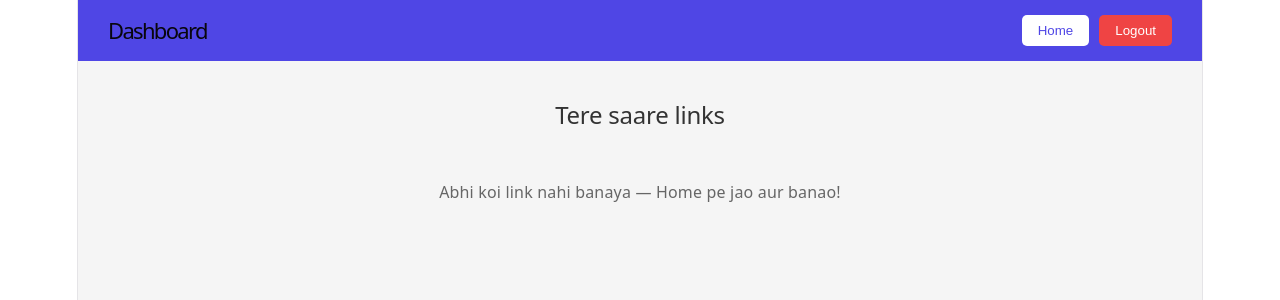
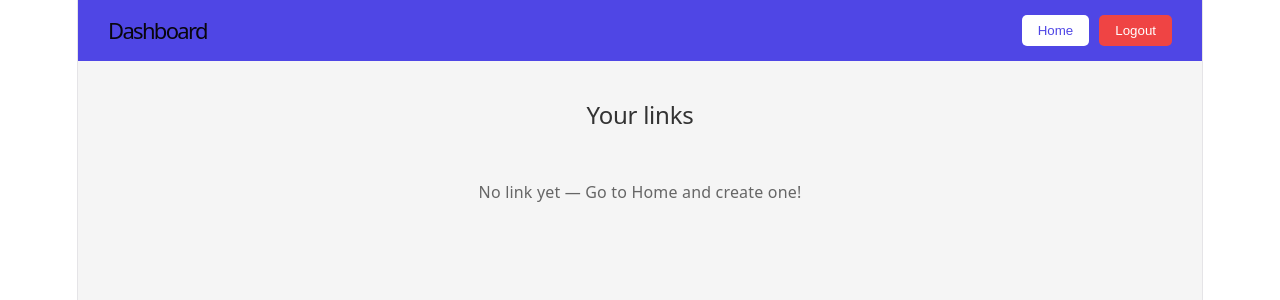
Before and after one commit to himanshig25/url-shortener, a React app in the folder frontend/: page /dashboard in a window 1280 px wide. Shown: the top 300 px of the page. Built offline with nearby package versions, Linux system fonts and the light colour scheme; sample sign-in values are in the browser's storage; the HTML template or start-up script is replaced by a standard one.

Commit message:
Dashboard UI improvements

```diff
--- a/frontend/src/pages/Dashboard.jsx
+++ b/frontend/src/pages/Dashboard.jsx
@@ -34,7 +34,7 @@ function Dashboard() {
     navigate('/login')
   }
 
-  if (loading) return <p style={{ textAlign: 'center', marginTop: '50px' }}>Load ho raha hai...</p>
+  if (loading) return <p style={{ textAlign: 'center', marginTop: '50px' }}>Loading..</p>
 
   return (
     <div className="dashboard-container">
@@ -47,9 +47,9 @@ function Dashboard() {
       </nav>
 
       <div className="dashboard-content">
-        <h2>Tere saare links</h2>
+        <h2>Your links</h2>
         {urls.length === 0 ? (
-          <p className="no-urls">Abhi koi link nahi banaya — Home pe jao aur banao!</p>
+          <p className="no-urls">No link yet — Go to Home and create one!</p>
         ) : (
           <div className="urls-grid">
             {urls.map((url) => (
```
